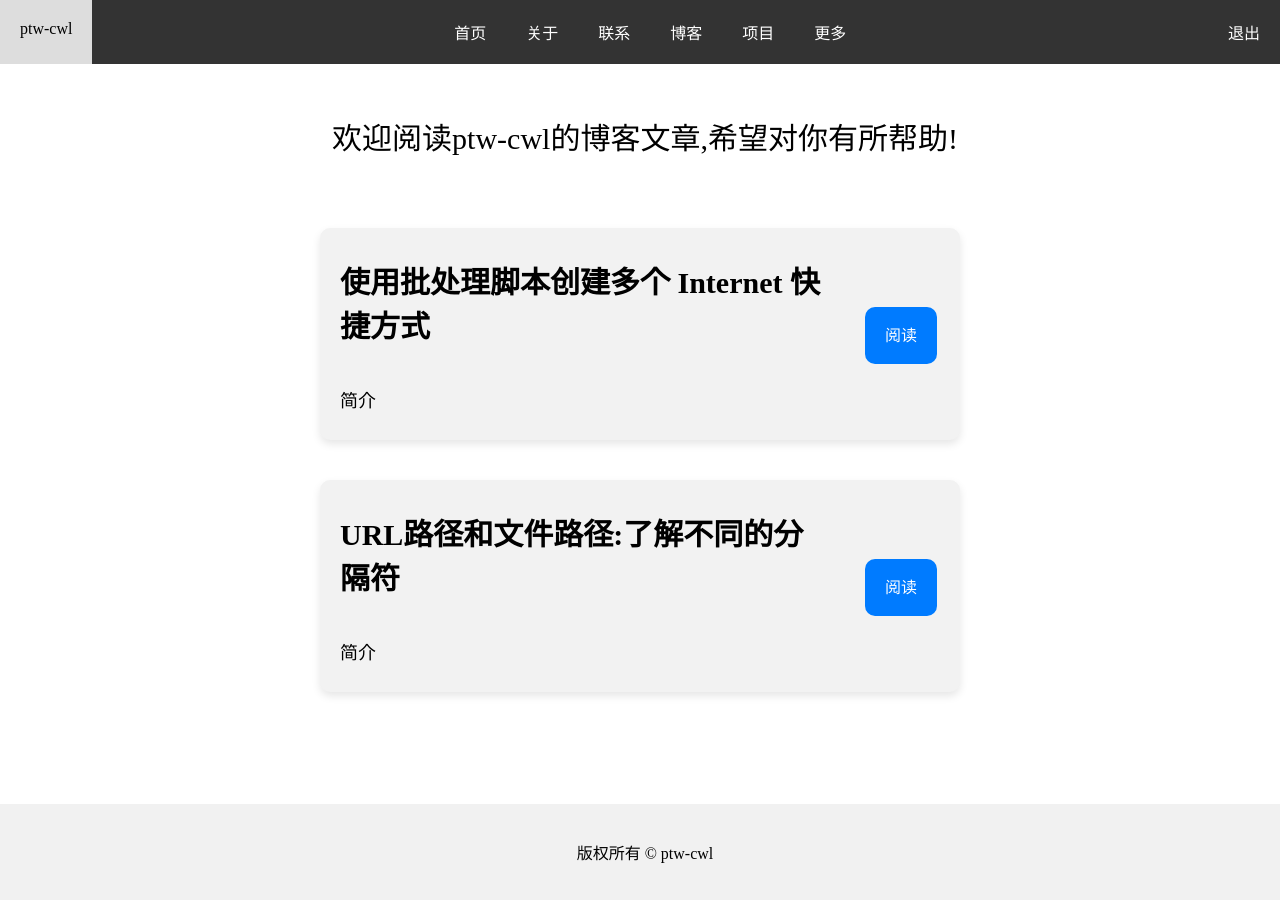
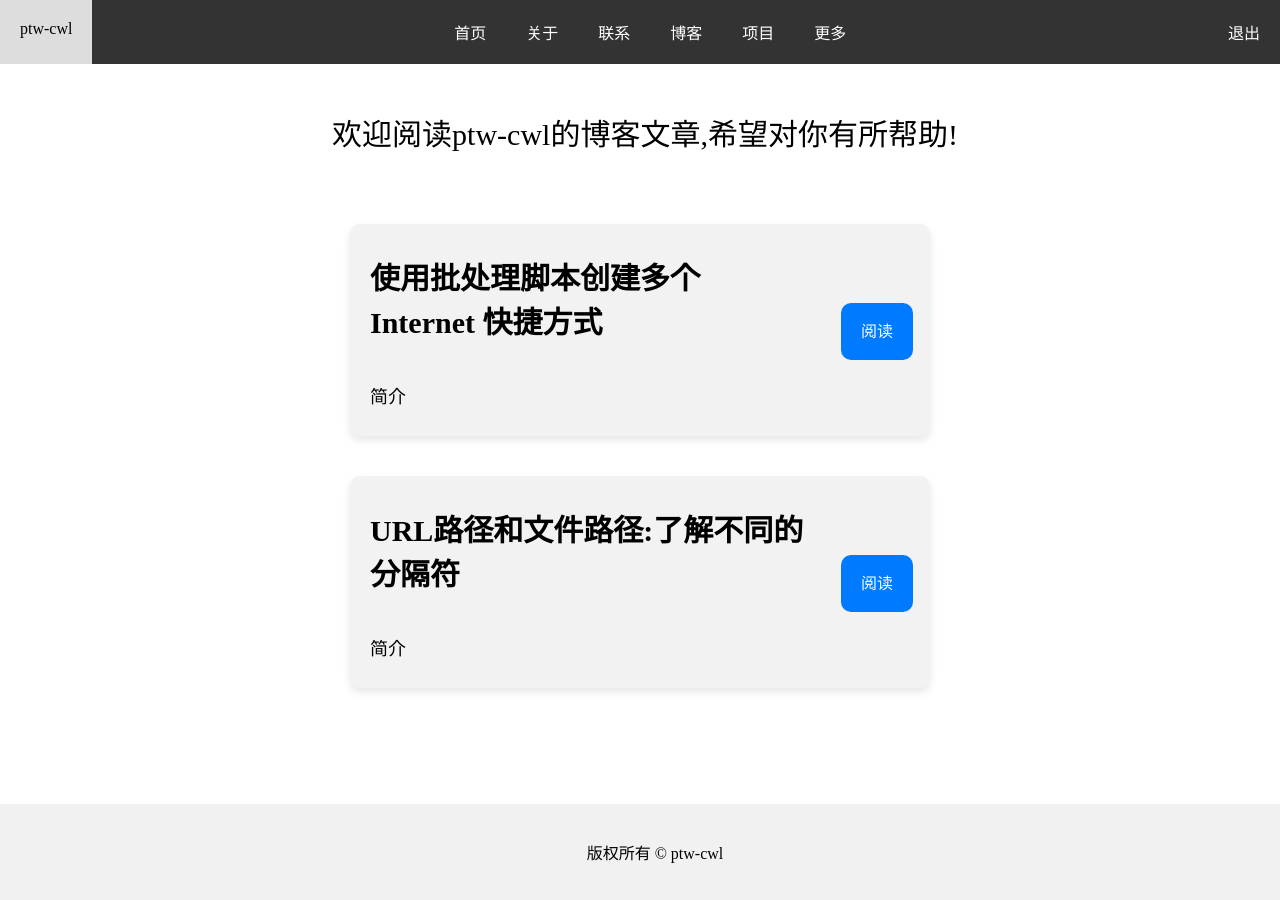
Before and after one commit to ptw-cwl/ptw-cwl.github.io, a Jekyll site: the page built from blog.html, in a window 1280 px wide. Built offline with Jekyll 4.4.1, drawn with Linux system fonts in a browser that asks for light colours.

Commit message:
导航栏和页脚的优化

```diff
--- a/_sass/default.scss
+++ b/_sass/default.scss
@@ -8,4 +8,5 @@
 
 main {
    height: 100%;
+   padding: 60px
 }
--- a/_sass/footer.scss
+++ b/_sass/footer.scss
@@ -1,5 +1,8 @@
 
         footer {
+	    position: fixed;
+	    bottom: 0;
+	    width: 100%;
             background-color: #f1f1f1;
             padding: 10px;
             text-align: center;
--- a/_sass/navbar.scss
+++ b/_sass/navbar.scss
@@ -1,5 +1,8 @@
 
 nav {
+  position: fixed;
+  top: 0;
+  width: 100%;
   display: flex;
   justify-content: space-between;
   background-color: #333;
```
